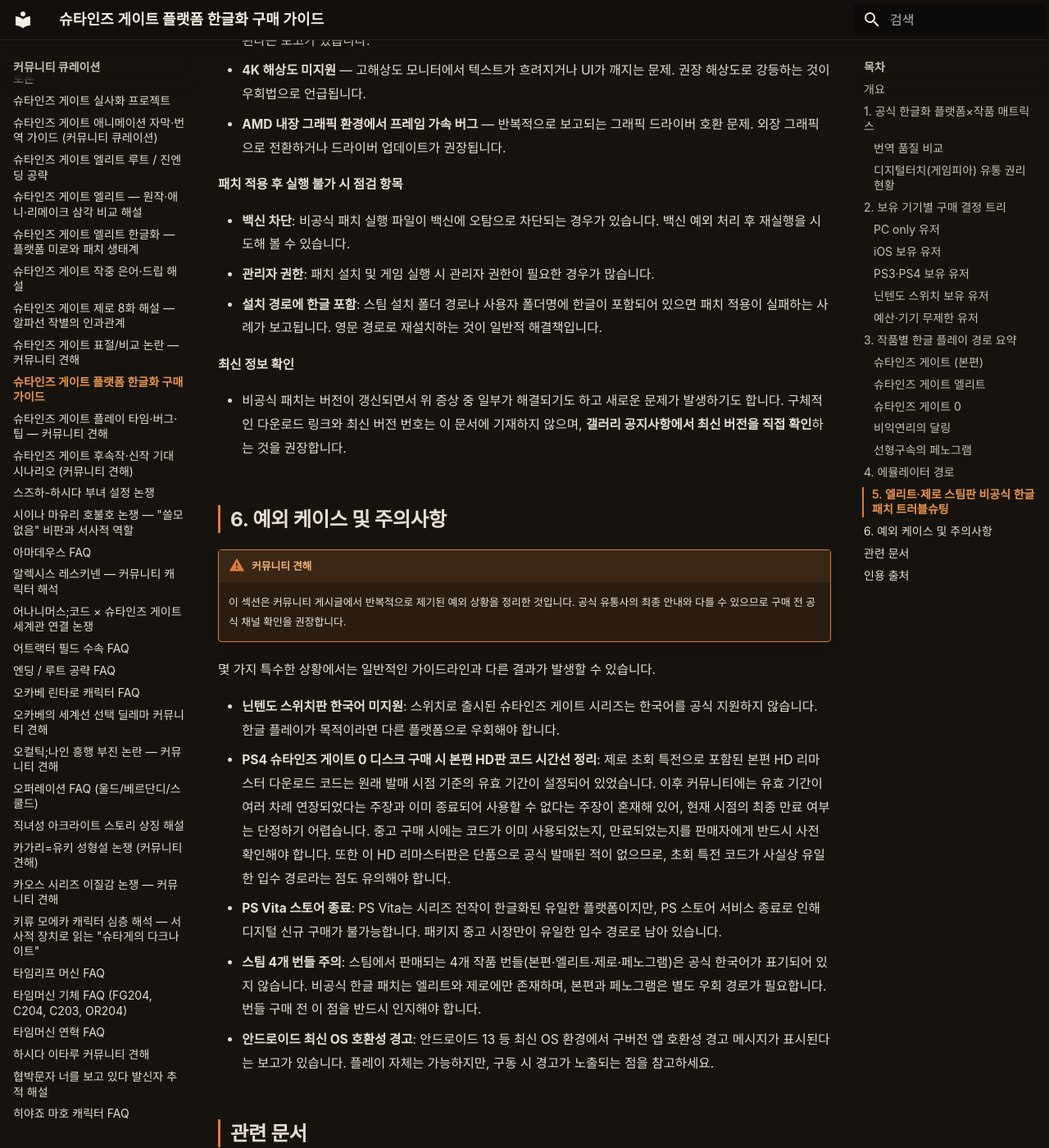
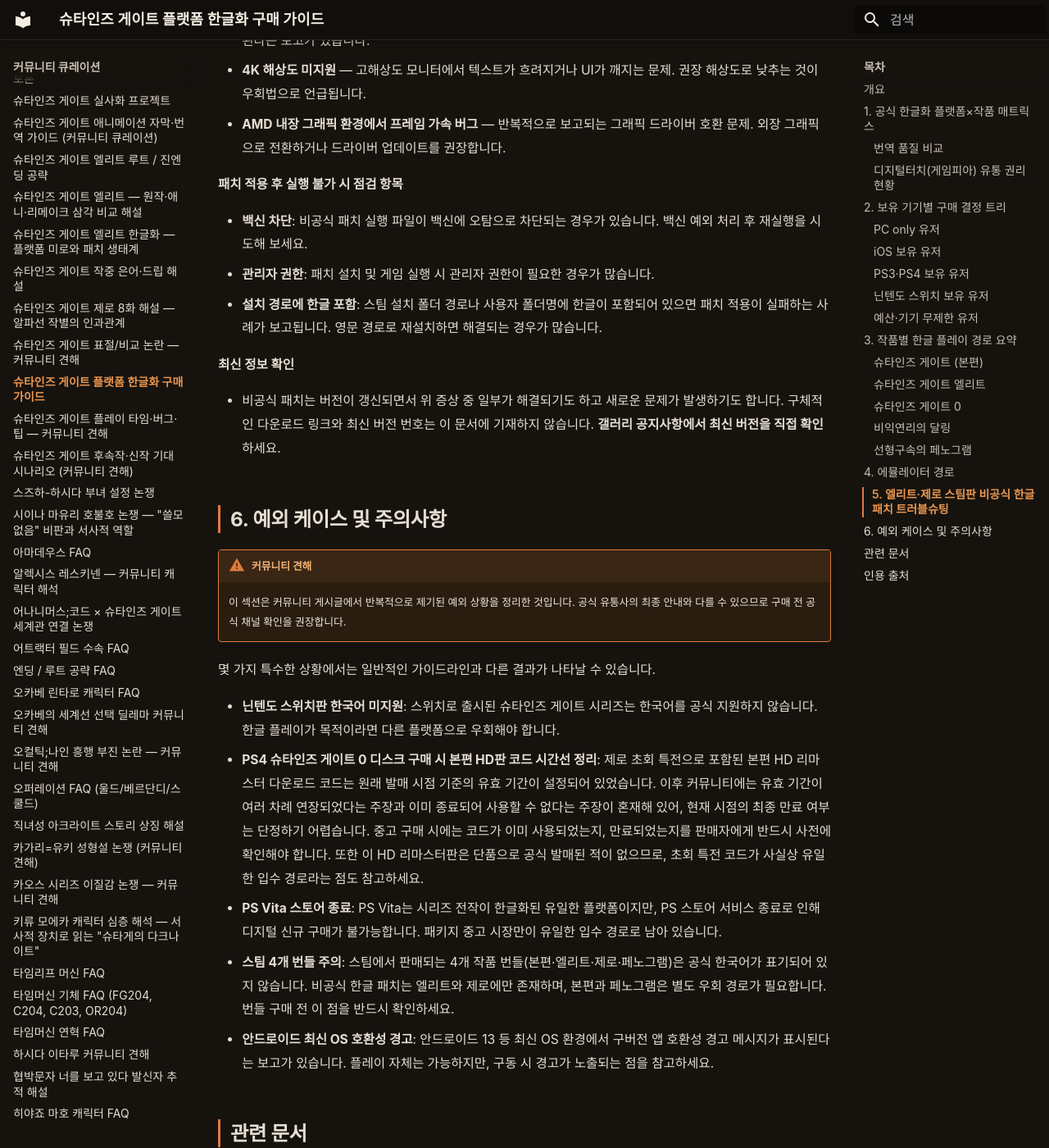
Before and after one commit to sgwiki/sgwiki.github.io, an MkDocs documentation site: the page built from wiki/커뮤니티-큐레이션/슈타인즈-게이트-플랫폼-한글화-구매-가이드.md, in a window 1280 px wide and 1400 px high, scrolled down 5614 px. Shown: the whole window at 82% size. Built offline with MkDocs 1.6.1 and Material for MkDocs 9.7.7, drawn with Linux system fonts in a browser that asks for light colours; some web fonts are replaced; some of the changed text lies outside the part shown.

Commit message:
chore(wiki): 슈타인즈-게이트-플랫폼-한글화-구매-가이드 정비 — 번역투·수동태 교정(구매를 결정하기 전에→구매 전·이뤄지지 않았습니다→없었습니다·강등하는 것이→낮추는 것이·권장됩니다→권장합니다·재설치하는 것이 일반적 해결책입니다→재설치하면 해결되는 경우가 많습니다·결과가 발생할 수 있습니다→결과가 나타날 수 있습니다·유의해야 합니다→참고하세요·반드시 인지해야 합니다→반드시 확인하세요)·반복 표현 해소(누적되어 있습니다→제기되었습니다)·어색한 표현 교정(사실상 접은 상태로→사실상 중단한 것으로·무방한 유저→되는 유저·진입 장벽으로 작용할 수 있습니다→부담이 될 수 있습니다·내용의 큰 줄기는→전체적인 줄거리는)·종결어미 통일(확인하는 것이 좋습니다→확인하세요·안내하고 있습니다→안내합니다·시도해 볼 수 있습니다→시도해 보세요)

```diff
--- a/wiki/커뮤니티-큐레이션/슈타인즈-게이트-플랫폼-한글화-구매-가이드.md
+++ b/wiki/커뮤니티-큐레이션/슈타인즈-게이트-플랫폼-한글화-구매-가이드.md
@@ -35,7 +35,7 @@
 - PS3·PS Vita 한글판은 디지털터치(게임피아)가 유통을 담당했으며, 본편·비익연리·페노그램 세 작품이 2014년 정식 발매되었습니다.
 - iOS는 본편이 2012년, 비익연리가 2014년 한글화되었고 페노그램도 한글판이 존재합니다. 다만 iOS판 본편은 초창기 번역이라 오역이 일부 보고된 바 있습니다.
 - 안드로이드 본편은 2022년 한국어 지원 패치가 공식 적용되어 신규 구매자도 한글로 플레이할 수 있습니다.
-- PS4 한글판 본편은 슈타인즈 게이트 0 초회 특전으로 제공된 HD 리마스터 다운로드 코드를 통해서만 플레이할 수 있으며, 정식 단품 발매는 이뤄지지 않았습니다.
+- PS4 한글판 본편은 슈타인즈 게이트 0 초회 특전으로 제공된 HD 리마스터 다운로드 코드를 통해서만 플레이할 수 있으며, 정식 단품 발매는 없었습니다.
 - 스팀 4개 번들(본편·엘리트·제로·페노그램) 중 공식 한국어 표기가 있는 작품은 없으며, 비공식 한글 패치는 엘리트와 제로에만 존재합니다.
 
 ### 번역 품질 비교
@@ -45,7 +45,7 @@
 !!! warning "커뮤니티 견해"
     아래 내용은 커뮤니티 게시글에서 반복적으로 공유된 체감 평가를 정리한 것이며, 공식적으로 검증된 번역 품질 비교가 아닙니다.
 
-- **PS3·PS Vita 정발판(디지털터치 번역) 우위**: PS3·Vita 한글판의 번역이 모바일(안드로이드·iOS) 대비 가장 우수하다는 평가가 반복적으로 누적되어 있습니다. 특히 문체의 자연스러움과 용어 일관성 면에서 정발판을 기준점으로 삼는 의견이 많습니다.
+- **PS3·PS Vita 정발판(디지털터치 번역) 우위**: PS3·Vita 한글판의 번역이 모바일(안드로이드·iOS) 대비 가장 우수하다는 평가가 반복적으로 제기되었습니다. 특히 문체의 자연스러움과 용어 일관성 면에서 정발판을 기준점으로 삼는 의견이 많습니다.
 - **PS4 HD 리마스터판의 별도 번역**: PS4 본편 HD 리마스터판은 PS3·Vita 정발판과는 별도의 번역으로 제작되었다는 보고가 있습니다. 동일한 디지털터치 번역이 아닐 수 있다는 점을 참고하세요.
 - **iOS 초창기판 오역**: iOS 본편은 2012년 한글화된 초창기 번역으로, 일부 오역이 보고된 바 있습니다. 이후 패치로 일부 개선되었다는 주장과 잔여 오역이 남아 있다는 주장이 혼재합니다.
 
@@ -83,7 +83,7 @@
 ### 닌텐도 스위치 보유 유저
 
 - 슈타인즈 게이트 시리즈는 닌텐도 스위치로 정식 발매되었으나 **한국어를 공식 지원하지 않습니다**. 한글 플레이를 원한다면 스위치판은 권장하지 않으며, 다른 플랫폼으로 우회해야 합니다.
-- 휴대성 자체가 최우선이고 한글 없이 일본어/영어로 플레이해도 무방한 유저에게만 스위치판이 의미가 있습니다.
+- 휴대성 자체가 최우선이고 한글 없이 일본어/영어로 플레이해도 되는 유저에게만 스위치판이 의미가 있습니다.
 
 ### 예산·기기 무제한 유저
 
@@ -104,13 +104,13 @@
 ### 슈타인즈 게이트 엘리트
 
 - **공식 한글**: PS3, PS Vita.
-- **스팀**: 비공식 한글 패치 존재. 갤러리 공지사항에서 최신 패치 정보를 확인하는 것이 좋습니다.
-- **참고**: 엘리트는 원작을 애니메이션 컷으로 재구성한 버전으로, 내용의 큰 줄기는 본편과 동일하지만 연출과 일부 컷이 다릅니다.
+- **스팀**: 비공식 한글 패치 존재. 갤러리 공지사항에서 최신 패치 정보를 확인하세요.
+- **참고**: 엘리트는 원작을 애니메이션 컷으로 재구성한 버전으로, 전체적인 줄거리는 본편과 동일하지만 연출과 일부 컷이 다릅니다.
 
 ### 슈타인즈 게이트 0
 
 - **공식 한글**: PS4, PS Vita.
-- **스팀**: 비공식 한글 패치 존재. 엘리트와 동일하게 갤러리 공지사항에서 패치 적용 방법을 안내하고 있습니다.
+- **스팀**: 비공식 한글 패치 존재. 엘리트와 동일하게 갤러리 공지사항에서 패치 적용 방법을 안내합니다.
 - **주의**: PS4 디스크판 구매 시 초회 특전으로 포함된 본편 HD 다운로드 코드의 만료 여부를 반드시 확인해야 합니다.
 
 ### 비익연리의 달링
@@ -132,9 +132,9 @@
 
 PC로 한글 플레이를 원하는 유저 사이에서 PS3 에뮬레이터와 PS Vita 에뮬레이터를 통한 한글판 구동이 대안으로 자주 언급됩니다.
 
-- **PS3 에뮬레이터(RPCS3)**: PS3 한글 패키지 본편·비익연리·페노그램을 PC에서 구동할 수 있다는 보고가 커뮤니티에 누적되어 있습니다. 다만 하드웨어 요구 사양이 상당히 높고, 초기 설정과 덤프 파일 준비 과정이 입문자에게는 진입 장벽으로 작용할 수 있습니다.
-- **PS Vita 에뮬레이터(비타3k)**: Vita 한글판을 PC에서 구동하려는 시도가 보고되나, 현재 개발 단계상 호환성이 완전하지 않아 안정적인 플레이가 보장되지 않는다는 의견이 우세합니다.
-- **일반적 권장**: 한글 플레이가 주된 목적이라면, 가능하면 공식 한글 플랫폼(iOS/Android 한글판, PS 패키지)을 우선하는 것이 기술적 리스크를 피하는 가장 안정적인 경로라는 의견이 많습니다.
+- **PS3 에뮬레이터(RPCS3)**: PS3 한글 패키지 본편·비익연리·페노그램을 PC에서 구동할 수 있다는 보고가 커뮤니티에 누적되어 있습니다. 다만 하드웨어 요구 사양이 상당히 높고, 초기 설정과 덤프 파일 준비 과정이 입문자에게 부담이 될 수 있습니다.
+- **PS Vita 에뮬레이터(비타3k)**: Vita 한글판을 PC에서 구동하려는 시도가 보고되나, 현재 개발 단계상 호환성이 완전하지 않아 안정적인 플레이가 보장되지 않는다는 의견이 많습니다.
+- **일반적 권장**: 한글 플레이가 주된 목적이라면, 가능하면 공식 한글 플랫폼(iOS/Android 한글판, PS 패키지)을 우선해 기술적 리스크를 피하는 것이 가장 안정적인 경로라는 평가가 우세합니다.
 
 ## 5. 엘리트·제로 스팀판 비공식 한글 패치 트러블슈팅
 
@@ -146,30 +146,30 @@
 **자주 보고되는 증상**
 
 - **전체화면에서 화면이 1/4 크기로 잘려서 출력**되는 현상. 창 모드로 전환하거나 해상도 설정을 조정하면 일부 완화된다는 보고가 있습니다.
-- **4K 해상도 미지원** — 고해상도 모니터에서 텍스트가 흐려지거나 UI가 깨지는 문제. 권장 해상도로 강등하는 것이 우회법으로 언급됩니다.
-- **AMD 내장 그래픽 환경에서 프레임 가속 버그** — 반복적으로 보고되는 그래픽 드라이버 호환 문제. 외장 그래픽으로 전환하거나 드라이버 업데이트가 권장됩니다.
+- **4K 해상도 미지원** — 고해상도 모니터에서 텍스트가 흐려지거나 UI가 깨지는 문제. 권장 해상도로 낮추는 것이 우회법으로 언급됩니다.
+- **AMD 내장 그래픽 환경에서 프레임 가속 버그** — 반복적으로 보고되는 그래픽 드라이버 호환 문제. 외장 그래픽으로 전환하거나 드라이버 업데이트를 권장합니다.
 
 **패치 적용 후 실행 불가 시 점검 항목**
 
-- **백신 차단**: 비공식 패치 실행 파일이 백신에 오탐으로 차단되는 경우가 있습니다. 백신 예외 처리 후 재실행을 시도해 볼 수 있습니다.
+- **백신 차단**: 비공식 패치 실행 파일이 백신에 오탐으로 차단되는 경우가 있습니다. 백신 예외 처리 후 재실행을 시도해 보세요.
 - **관리자 권한**: 패치 설치 및 게임 실행 시 관리자 권한이 필요한 경우가 많습니다.
-- **설치 경로에 한글 포함**: 스팀 설치 폴더 경로나 사용자 폴더명에 한글이 포함되어 있으면 패치 적용이 실패하는 사례가 보고됩니다. 영문 경로로 재설치하는 것이 일반적 해결책입니다.
+- **설치 경로에 한글 포함**: 스팀 설치 폴더 경로나 사용자 폴더명에 한글이 포함되어 있으면 패치 적용이 실패하는 사례가 보고됩니다. 영문 경로로 재설치하면 해결되는 경우가 많습니다.
 
 **최신 정보 확인**
 
-- 비공식 패치는 버전이 갱신되면서 위 증상 중 일부가 해결되기도 하고 새로운 문제가 발생하기도 합니다. 구체적인 다운로드 링크와 최신 버전 번호는 이 문서에 기재하지 않으며, **갤러리 공지사항에서 최신 버전을 직접 확인**하는 것을 권장합니다.
+- 비공식 패치는 버전이 갱신되면서 위 증상 중 일부가 해결되기도 하고 새로운 문제가 발생하기도 합니다. 구체적인 다운로드 링크와 최신 버전 번호는 이 문서에 기재하지 않습니다. **갤러리 공지사항에서 최신 버전을 직접 확인**하세요.
 
 ## 6. 예외 케이스 및 주의사항
 
 !!! warning "커뮤니티 견해"
     이 섹션은 커뮤니티 게시글에서 반복적으로 제기된 예외 상황을 정리한 것입니다. 공식 유통사의 최종 안내와 다를 수 있으므로 구매 전 공식 채널 확인을 권장합니다.
 
-몇 가지 특수한 상황에서는 일반적인 가이드라인과 다른 결과가 발생할 수 있습니다.
+몇 가지 특수한 상황에서는 일반적인 가이드라인과 다른 결과가 나타날 수 있습니다.
 
 - **닌텐도 스위치판 한국어 미지원**: 스위치로 출시된 슈타인즈 게이트 시리즈는 한국어를 공식 지원하지 않습니다. 한글 플레이가 목적이라면 다른 플랫폼으로 우회해야 합니다.
-- **PS4 슈타인즈 게이트 0 디스크 구매 시 본편 HD판 코드 시간선 정리**: 제로 초회 특전으로 포함된 본편 HD 리마스터 다운로드 코드는 원래 발매 시점 기준의 유효 기간이 설정되어 있었습니다. 이후 커뮤니티에는 유효 기간이 여러 차례 연장되었다는 주장과 이미 종료되어 사용할 수 없다는 주장이 혼재해 있어, 현재 시점의 최종 만료 여부는 단정하기 어렵습니다. 중고 구매 시에는 코드가 이미 사용되었는지, 만료되었는지를 판매자에게 반드시 사전 확인해야 합니다. 또한 이 HD 리마스터판은 단품으로 공식 발매된 적이 없으므로, 초회 특전 코드가 사실상 유일한 입수 경로라는 점도 유의해야 합니다.
+- **PS4 슈타인즈 게이트 0 디스크 구매 시 본편 HD판 코드 시간선 정리**: 제로 초회 특전으로 포함된 본편 HD 리마스터 다운로드 코드는 원래 발매 시점 기준의 유효 기간이 설정되어 있었습니다. 이후 커뮤니티에는 유효 기간이 여러 차례 연장되었다는 주장과 이미 종료되어 사용할 수 없다는 주장이 혼재해 있어, 현재 시점의 최종 만료 여부는 단정하기 어렵습니다. 중고 구매 시에는 코드가 이미 사용되었는지, 만료되었는지를 판매자에게 반드시 사전에 확인해야 합니다. 또한 이 HD 리마스터판은 단품으로 공식 발매된 적이 없으므로, 초회 특전 코드가 사실상 유일한 입수 경로라는 점도 참고하세요.
 - **PS Vita 스토어 종료**: PS Vita는 시리즈 전작이 한글화된 유일한 플랫폼이지만, PS 스토어 서비스 종료로 인해 디지털 신규 구매가 불가능합니다. 패키지 중고 시장만이 유일한 입수 경로로 남아 있습니다.
-- **스팀 4개 번들 주의**: 스팀에서 판매되는 4개 작품 번들(본편·엘리트·제로·페노그램)은 공식 한국어가 표기되어 있지 않습니다. 비공식 한글 패치는 엘리트와 제로에만 존재하며, 본편과 페노그램은 별도 우회 경로가 필요합니다. 번들 구매 전 이 점을 반드시 인지해야 합니다.
+- **스팀 4개 번들 주의**: 스팀에서 판매되는 4개 작품 번들(본편·엘리트·제로·페노그램)은 공식 한국어가 표기되어 있지 않습니다. 비공식 한글 패치는 엘리트와 제로에만 존재하며, 본편과 페노그램은 별도 우회 경로가 필요합니다. 번들 구매 전 이 점을 반드시 확인하세요.
 - **안드로이드 최신 OS 호환성 경고**: 안드로이드 13 등 최신 OS 환경에서 구버전 앱 호환성 경고 메시지가 표시된다는 보고가 있습니다. 플레이 자체는 가능하지만, 구동 시 경고가 노출되는 점을 참고하세요.
 
 ## 관련 문서
```
Also changed, not shown: other parts of wiki/커뮤니티-큐레이션/슈타인즈-게이트-플랫폼-한글화-구매-가이드.md (+2 -2 lines).
